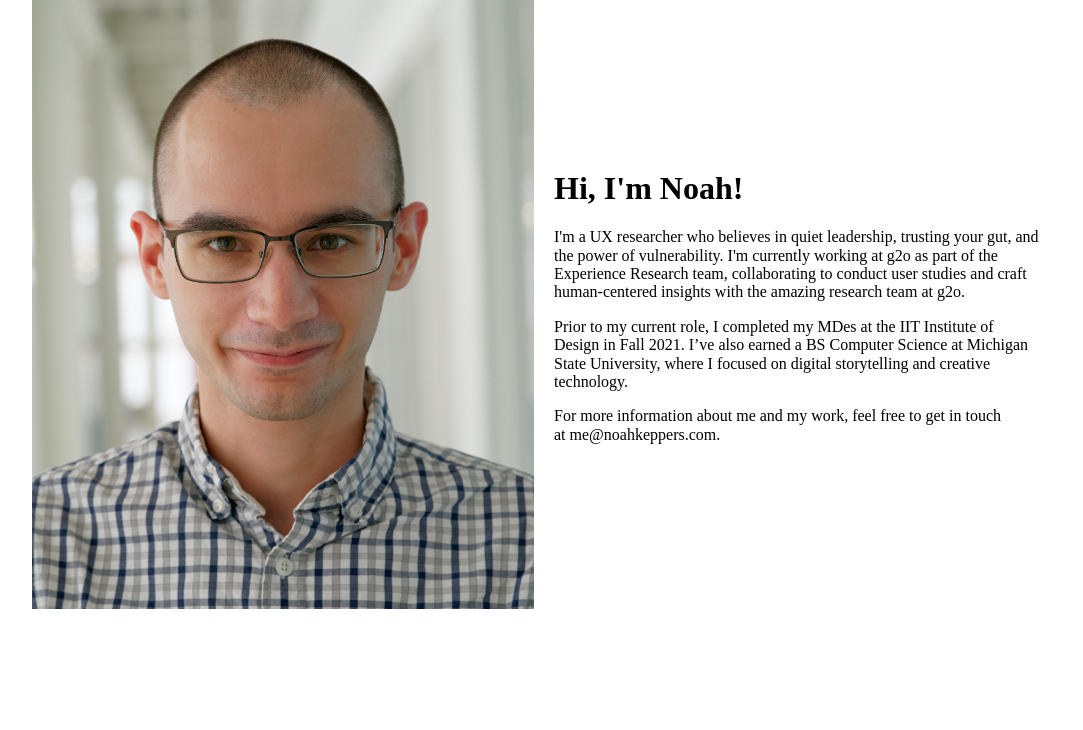
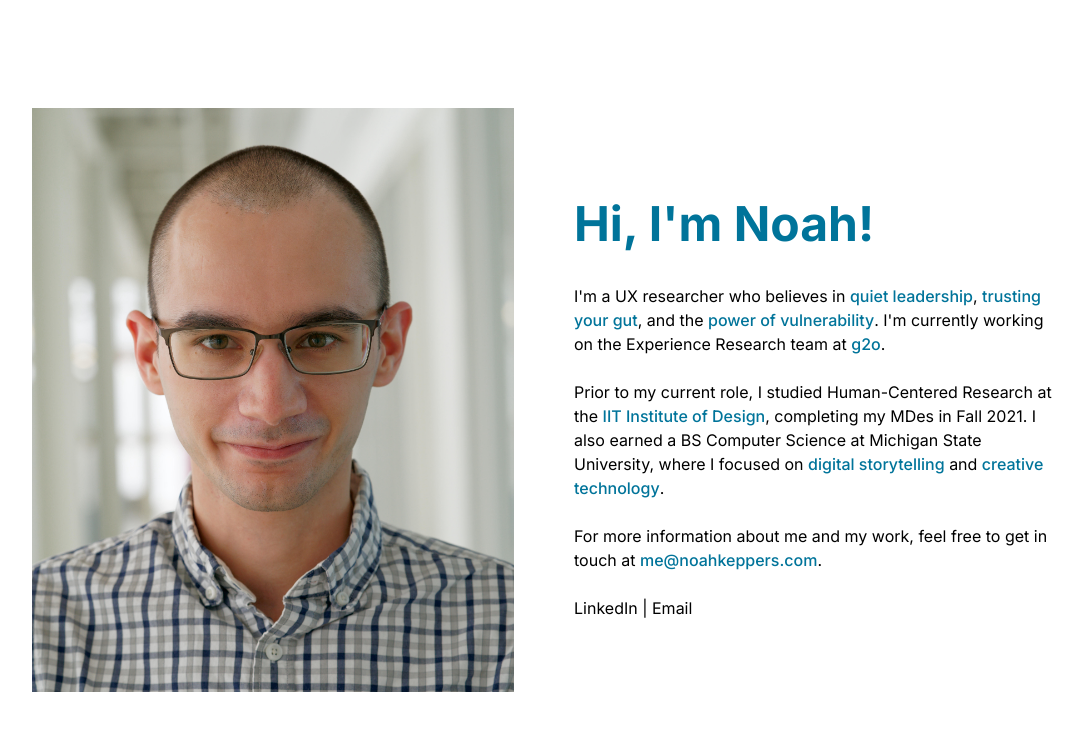
Before and after one commit to noahkeppers/noahkeppers.github.io, a plain HTML site: page index.html in a window 1280 px wide. Shown: the whole page, without its empty margins (96-1179 px from the left). Drawn offline with Linux system fonts and the light colour scheme.

Commit message:
Edit copy, add links and styling

```diff
--- a/css/style.css
+++ b/css/style.css
@@ -6,22 +6,55 @@
 
 .bio {
   grid-area: bio;
-  align-content: center;
-  justify-content: center;
+
+  font-family: 'Inter', sans-serif;
+  line-height: 1.5em;
 }
 
+.bio h1 {
+  color: #00749A;
+  font-weight: 700;
+  font-size: 3em;
+
+  margin-bottom: 1em;
+}
+
+.bio p {
+  padding-bottom: 0.5em;
+}
+
+.bio a {
+  text-decoration: none;
+  font-weight: 500;
+  color: #00749A;
+
+  transition: 0.2s;
+}
+
+.bio a:hover {
+  color: #6B9CB6;
+}
+
+.social div {
+  margin-top: 3em;
+}
+
+
 .wrapper {
-  width: 80%;
+  width: 80vw;
+  height: 100vh;
   margin: auto;
 
   display: grid;
-  gap: 20px;
+  gap: 60px;
   grid-template-areas:
     "photo"
     "bio";
+
+  align-items: center;
 }
 
-@media (min-width: 500px) {
+@media (min-width: 900px) {
   .wrapper {
     grid-template-columns: 1fr 1fr;
     grid-template-areas:
--- a/index.html
+++ b/index.html
@@ -16,10 +16,13 @@
   <link rel="icon" href="/icon.svg" type="image/svg+xml">
   <link rel="apple-touch-icon" href="icon.png">
 
+  <link rel="preconnect" href="https://fonts.googleapis.com">
+  <link rel="preconnect" href="https://fonts.gstatic.com" crossorigin>
+  <link href="https://fonts.googleapis.com/css2?family=Inter:wght@400;500;700&display=swap" rel="stylesheet">
   <link rel="stylesheet" href="css/normalize.css">
   <link rel="stylesheet" href="css/style.css">
 
-  <meta name="theme-color" content="#fafafa">
+  <meta name="theme-color" content="#00749a">
 </head>
 
 <body>
@@ -27,11 +30,11 @@
     <img src="img/headshot.jpeg" class="photo" />
     <article class="bio">
       <h1>Hi, I'm Noah!</h1>
-      <p>I'm a UX researcher who believes in quiet leadership, trusting your gut, and the power of vulnerability. I'm currently working at g2o as part of the Experience Research team, collaborating to conduct user studies and craft human-centered insights with the amazing research team at g2o.</p>
-      <p>Prior to my current role, I completed my MDes at the IIT Institute of Design in Fall 2021. I’ve also earned a BS Computer Science at Michigan State University, where I focused on digital storytelling and creative technology.</p>
-      <p>For more information about me and my work, feel free to get in touch at me@noahkeppers.com.</p>
+      <p>I'm a UX researcher who believes in <a href="https://quietrev.com/a-quiet-leader-is-still-a-real-leader/">quiet leadership</a>, <a href="https://www.zenpencils.com/comic/120-terence-mckenna-nature-loves-courage/">trusting your gut</a>, and the <a href="https://www.ted.com/talks/brene_brown_the_power_of_vulnerability/">power of vulnerability</a>. I'm currently working on the Experience Research team at <a href="https://www.g2o.com/">g2o</a>.</p>
+      <p>Prior to my current role, I studied Human-Centered Research at the <a href="https://id.iit.edu/">IIT Institute of Design</a>, completing my MDes in Fall 2021. I also earned a BS Computer Science at Michigan State University, where I focused on <a href="https://vimeo.com/237231469">digital storytelling</a> and <a href="https://www.cse.msu.edu/dance/">creative technology</a>.</p>
+      <p>For more information about me and my work, feel free to get in touch at <a href="mailto:me@noahkeppers.com">me@noahkeppers.com</a>.</p>
+      <div class="social">LinkedIn | Email</div>
   </article>
-  <div class="social"></div>
 </div>
 
 </body>
```
